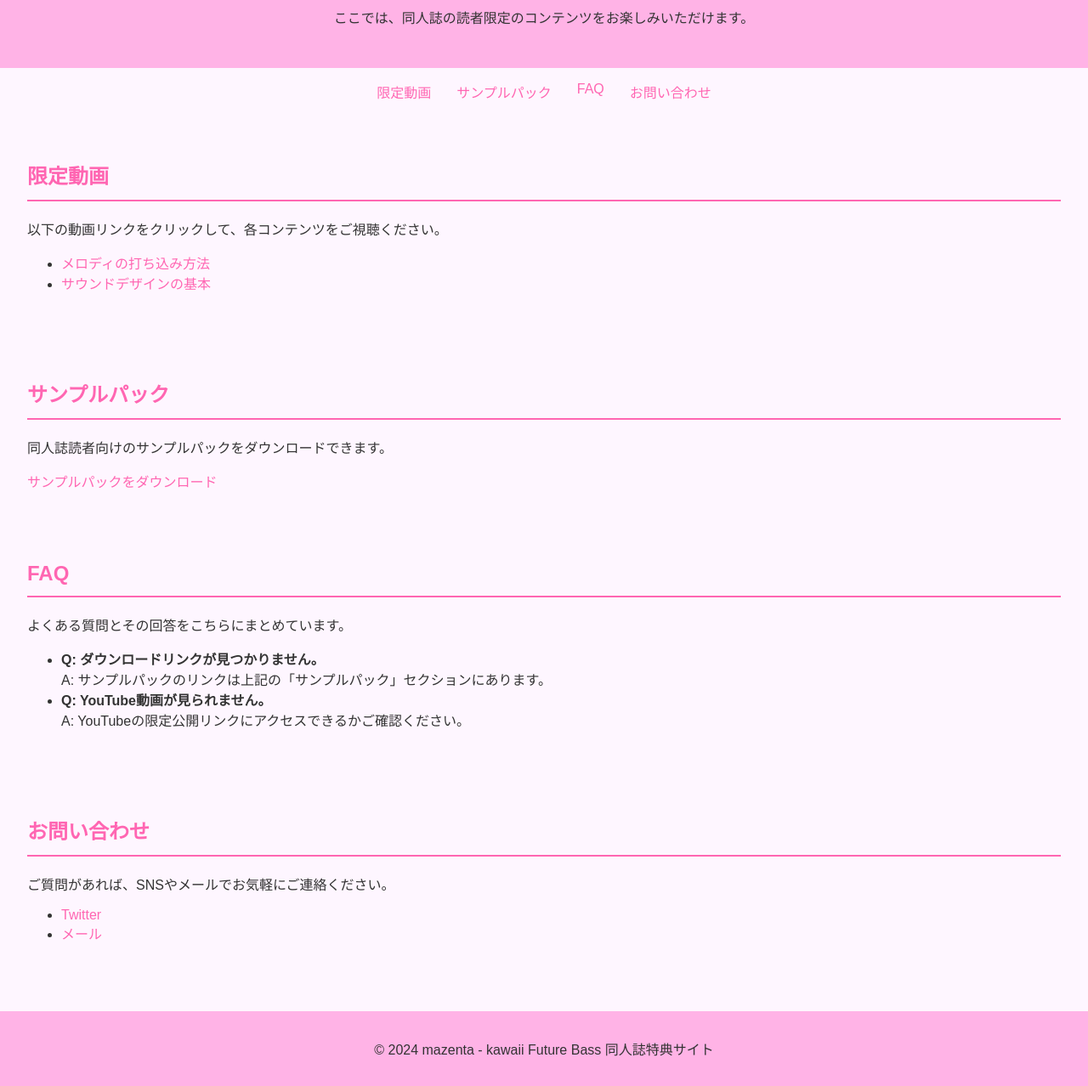
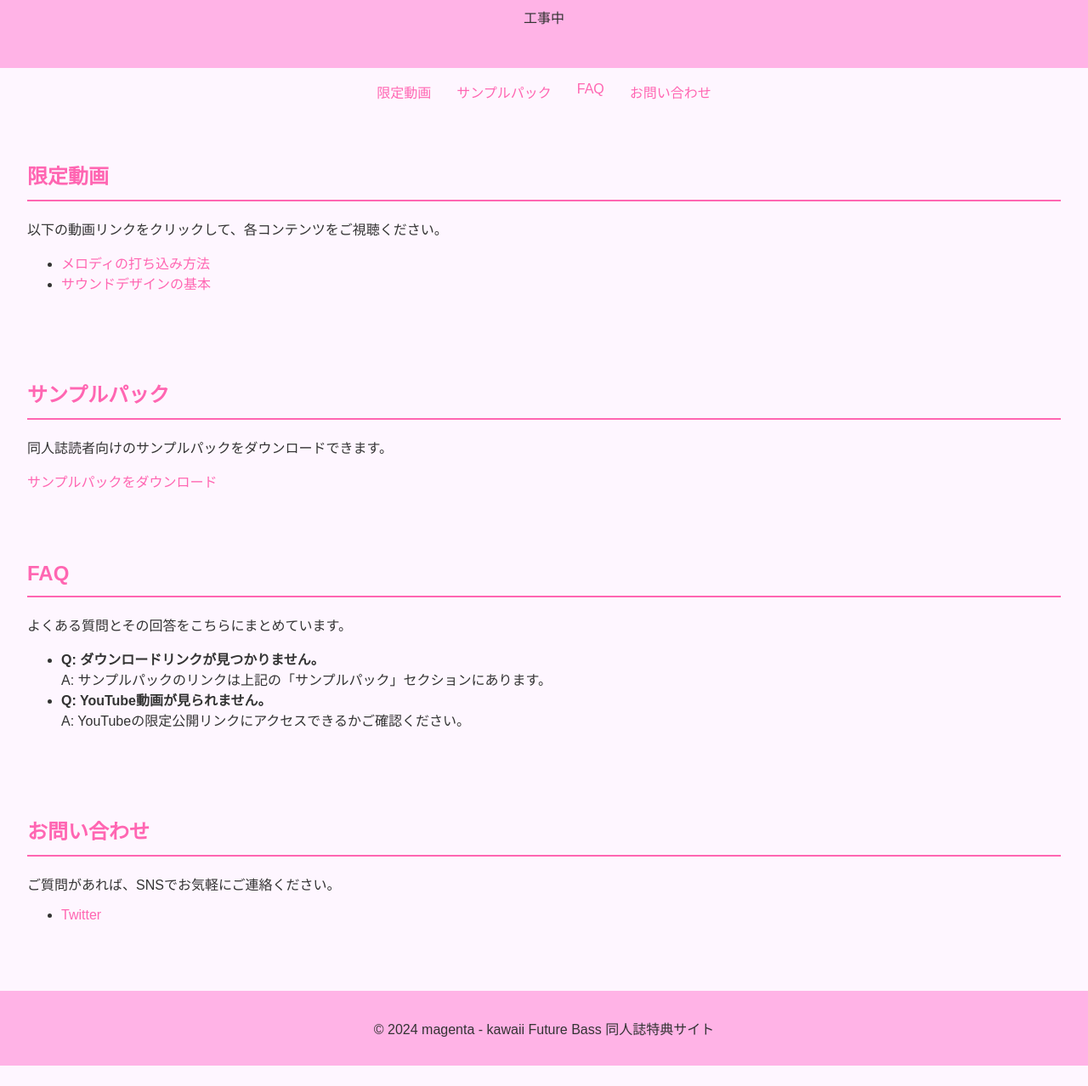
Before and after one commit to magenta-book/KFB, a plain HTML site: page index.html in a window 1280 px wide. Shown: the part 113-1391 px from the top of the page at 85% size. After the commit the page ends 1367 px from the top, so only its background shows below. Drawn offline with Linux system fonts and the light colour scheme.

Commit message:
工事中に

```diff
--- a/index.html
+++ b/index.html
@@ -8,8 +8,8 @@
 </head>
 <body>
     <header>
-        <h1>kawaii Future Bass 特典ページ</h1>
-        <p>ここでは、同人誌の読者限定のコンテンツをお楽しみいただけます。</p>
+        <h1>kawaii Future Bass 特典ページ(工事中)</h1>
+        <p>工事中</p>
     </header>
 
     <nav>
@@ -47,15 +47,14 @@
 
     <section id="contact">
         <h2>お問い合わせ</h2>
-        <p>ご質問があれば、SNSやメールでお気軽にご連絡ください。</p>
+        <p>ご質問があれば、SNSでお気軽にご連絡ください。</p>
         <ul>
-            <li><a href="https://twitter.com/あなたのアカウント">Twitter</a></li>
-            <li><a href="mailto:あなたのメールアドレス">メール</a></li>
+            <li><a href="https://twitter.com/m4zenta">Twitter</a></li>
         </ul>
     </section>
 
     <footer>
-        <p>© 2024 mazenta - kawaii Future Bass 同人誌特典サイト</p>
+        <p>© 2024 magenta - kawaii Future Bass 同人誌特典サイト</p>
     </footer>
 </body>
 </html>
```
